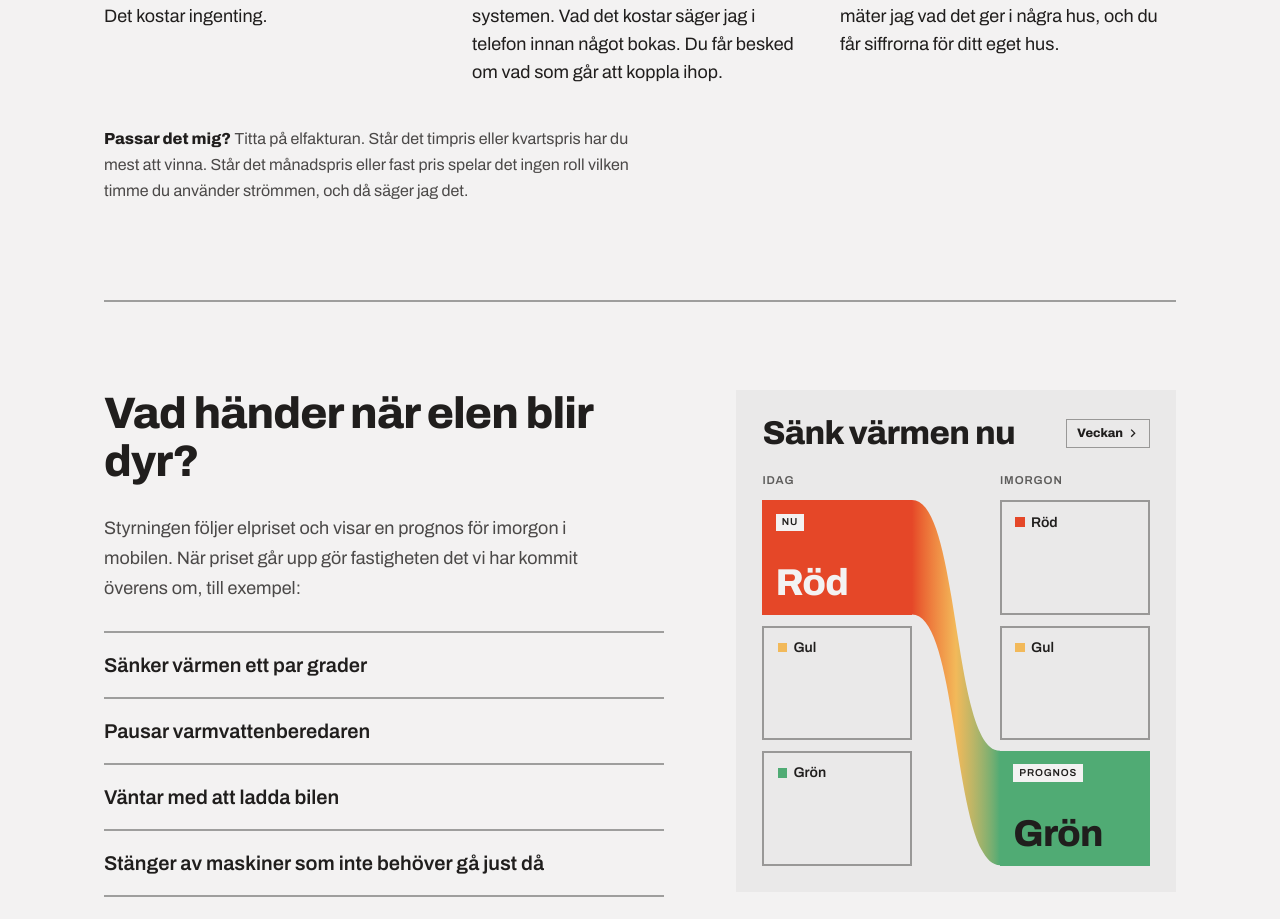
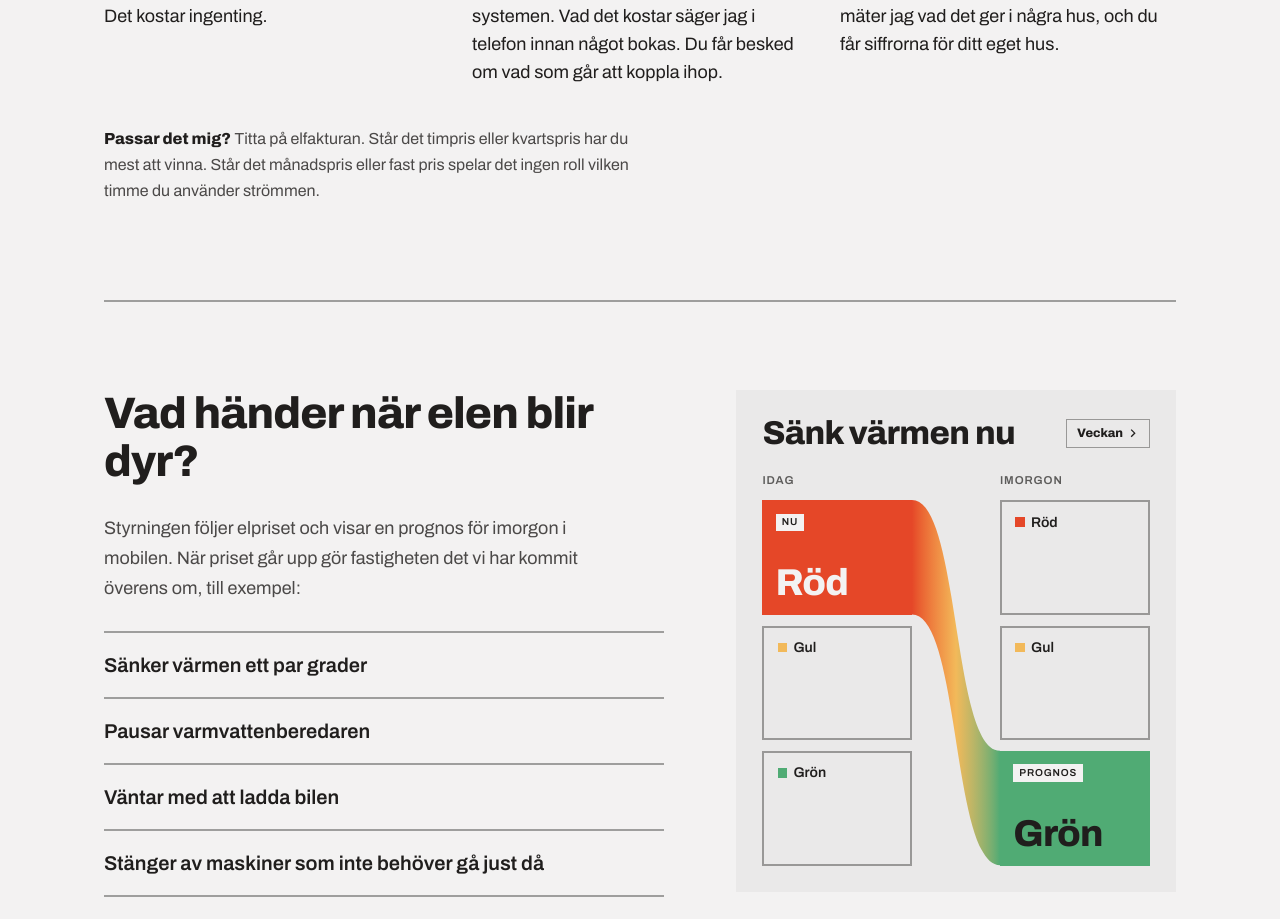
Before and after one commit to fredrikArvidsson75/sbkb-website, a plain HTML site: page energistyrning/index.html in a window 1280 px wide. Shown: the part 1945-2864 px from the top of the page. Drawn offline with Linux system fonts and the light colour scheme.

Commit message:
Energistyrning: stryker och då säger jag det i Passar det mig?
Co-Authored-By: Claude Sonnet 5.5 <noreply@anthropic.com>

```diff
--- a/energistyrning/index.html
+++ b/energistyrning/index.html
@@ -465,7 +465,7 @@ textarea.input { min-height: 90px; resize: vertical; }
         <li style="border-top:4px solid var(--color-text); padding-top:14px; font-size:18px; line-height:28px;"><strong>2.</strong> Jag kommer hem till dig och går igenom systemen. Vad det kostar säger jag i telefon innan något bokas. Du får besked om vad som går att koppla ihop.</li>
         <li style="border-top:4px solid var(--color-text); padding-top:14px; font-size:18px; line-height:28px;"><strong>3.</strong> Jag kopplar ihop det som går. I vinter mäter jag vad det ger i några hus, och du får siffrorna för ditt eget hus.</li>
       </ol>
-      <p style="font-size:16px; line-height:26px; margin:0; max-width:60ch; color:color-mix(in srgb, var(--color-text) 80%, transparent);"><strong style="color:var(--color-text);">Passar det mig?</strong> Titta på elfakturan. Står det timpris eller kvartspris har du mest att vinna. Står det månadspris eller fast pris spelar det ingen roll vilken timme du använder strömmen, och då säger jag det.</p>
+      <p style="font-size:16px; line-height:26px; margin:0; max-width:60ch; color:color-mix(in srgb, var(--color-text) 80%, transparent);"><strong style="color:var(--color-text);">Passar det mig?</strong> Titta på elfakturan. Står det timpris eller kvartspris har du mest att vinna. Står det månadspris eller fast pris spelar det ingen roll vilken timme du använder strömmen.</p>
     </section>
     <section style="border-top:2px solid var(--color-divider); padding:clamp(56px, 8vw, 88px) 0 clamp(64px, 8vw, 96px); display:flex; flex-wrap:wrap; gap:56px 72px; align-items:flex-start;">
       <div style="flex:1 1 400px; display:flex; flex-direction:column; gap:28px;">
```
